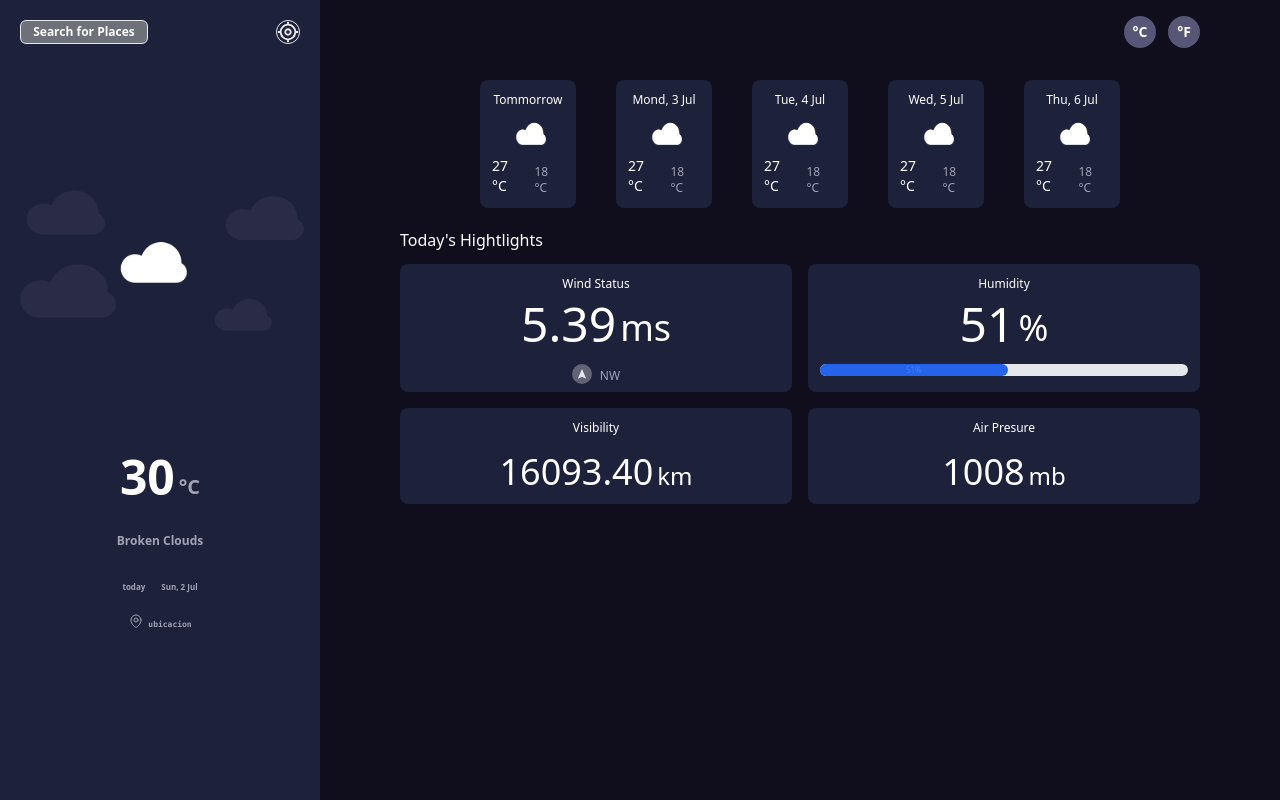
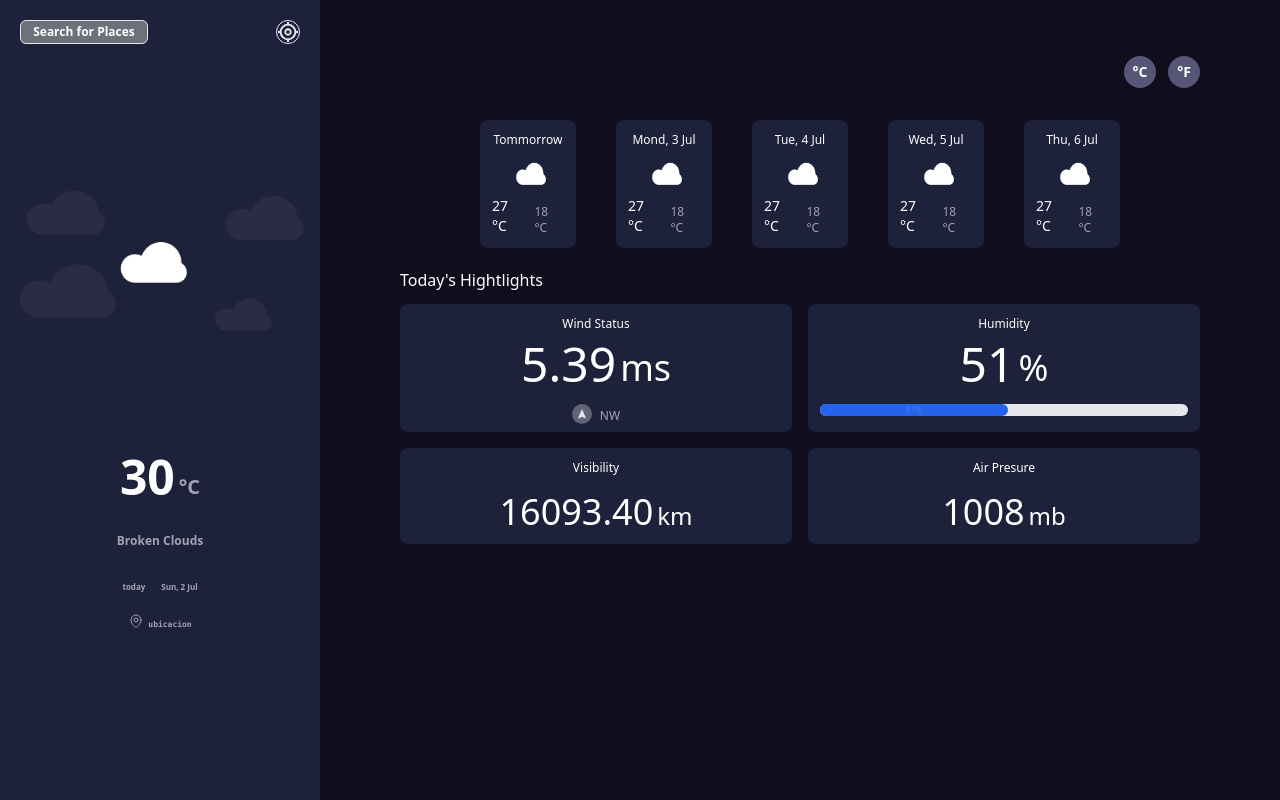
Before and after one commit to ING-JJAVIER/mini-project-2, a Next.js app: page / in a window 1280 px wide. Built offline with nearby package versions, Linux system fonts and the light colour scheme.

Commit message:
minor changes

```diff
--- a/components/mainCards.jsx
+++ b/components/mainCards.jsx
@@ -5,7 +5,7 @@ import CardsData from './cardsData'
 export default function MainCards() {
     return (
         <main className='flex flex-wrap justify-center w-full bg-[#100e1d] py-4 lg:w-9/12'>
-            <section className=' w-10/12'>
+            <section className=' w-10/12 mt-10'>
 
                 <header className='flex justify-end items-center w-full text-white gap-3 mb-8'>
 
```
